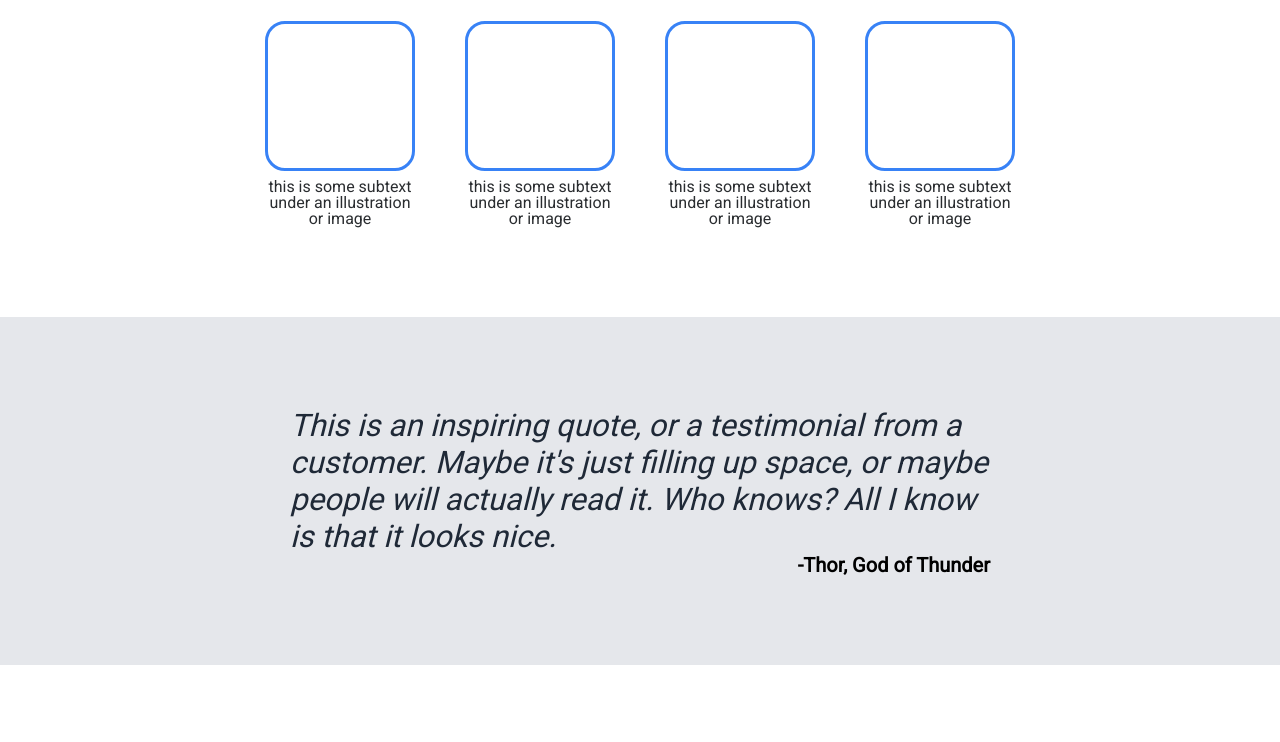
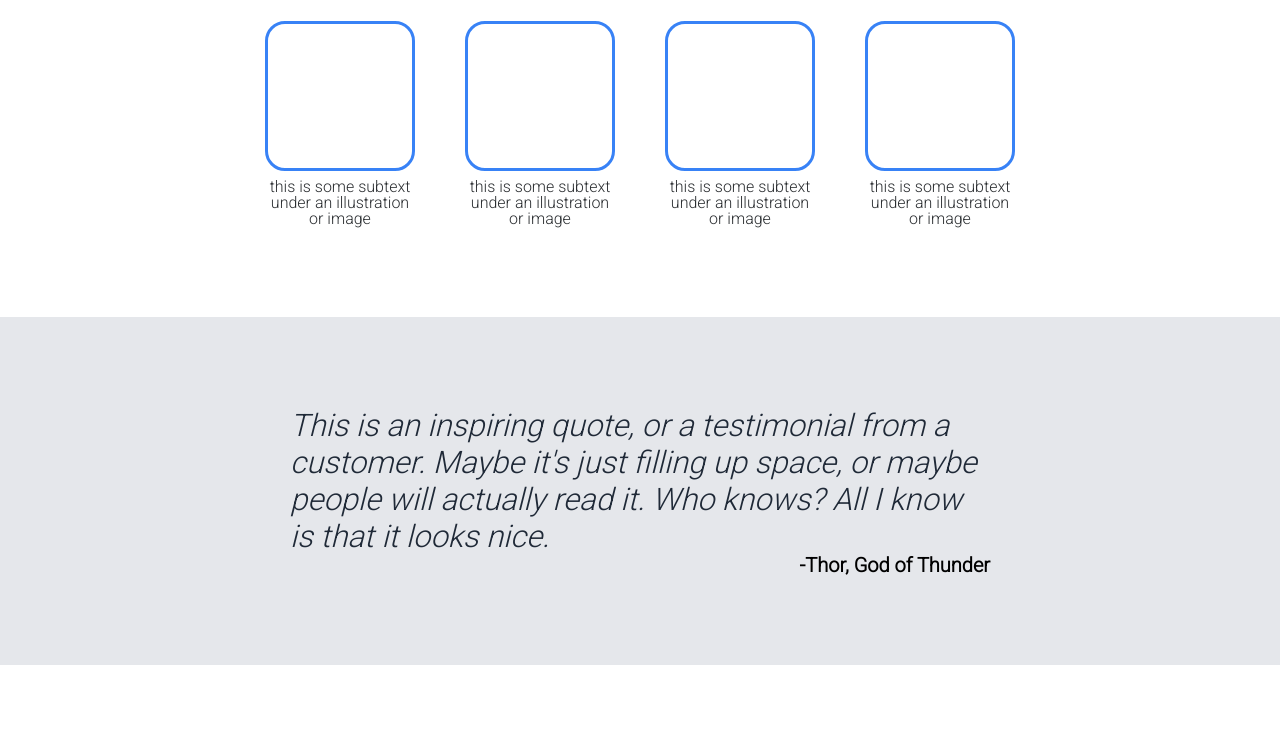
Before and after one commit to vwainman/landing-page-imitation, a plain HTML site: page index.html in a window 1280 px wide. Shown: the part 545-1287 px from the top of the page. Drawn offline with Linux system fonts and the light colour scheme.

Commit message:
fix roboto link, add sans-serif as backup to font-family

```diff
--- a/index.html
+++ b/index.html
@@ -5,7 +5,9 @@
     <meta charset="UTF-8">
     <meta name="viewport" content="width=device-width, initial-scale=1.0">
     <!-- Roboto font import -->
-    <link href='http://fonts.googleapis.com/css?family=Roboto' rel='stylesheet' type='text/css'>
+    <link rel="preconnect" href="https://fonts.googleapis.com">
+    <link rel="preconnect" href="https://fonts.gstatic.com" crossorigin>
+    <link href="https://fonts.googleapis.com/css2?family=Roboto:wght@100;300&display=swap" rel="stylesheet">
     <link rel="stylesheet" type="text/css" href="styles.css">
     <title>Odin Landing Page Template</title>
 </head>
--- a/styles.css
+++ b/styles.css
@@ -7,7 +7,7 @@ body {
     min-height: 100vh;
     /*vw = viewport width */
     min-width: 100vw;
-    font-family: 'Roboto';
+    font-family: 'Roboto', sans-serif;
 }
 
 main {
```
